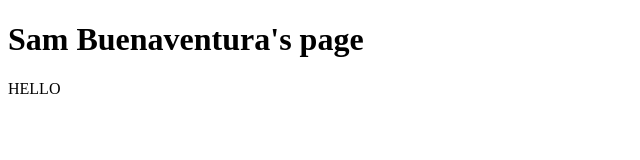
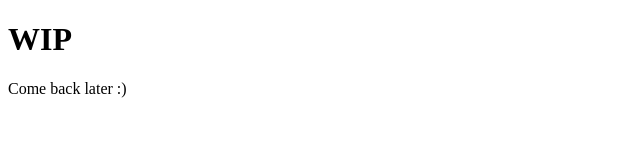
Before and after one commit to sambuenaventura/sambuenaventura.github.io, a plain HTML site: page index.html in a window 1280 px wide. Shown: the whole page, without its empty margins (0-640 px from the left). Drawn offline with Linux system fonts and the light colour scheme.

Commit message:
Update index.html

```diff
--- a/index.html
+++ b/index.html
@@ -7,7 +7,7 @@
     <title>Document</title>
 </head>
 <body>
-    <h1>Sam Buenaventura's page</h1>
-    <p>HELLO</p>
+    <h1>WIP</h1>
+    <p>Come back later :)</p>
 </body>
 </html>
```
